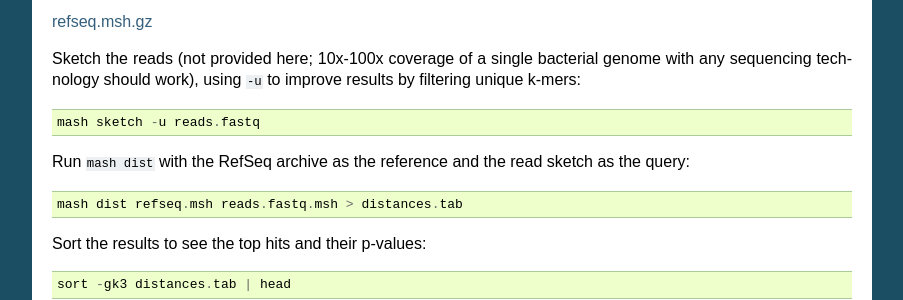
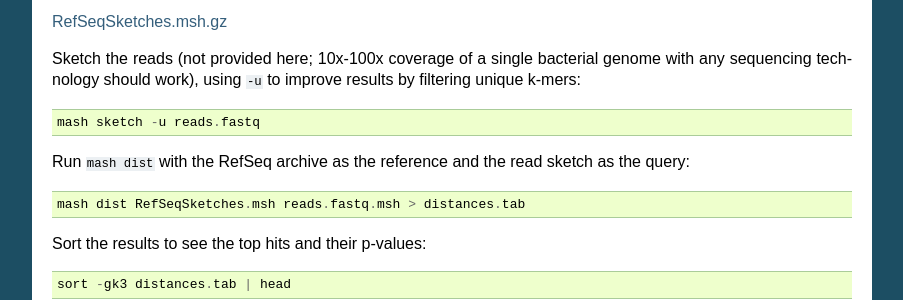
Before and after one commit to marbl/Mash, a Sphinx documentation site: the page built from doc/sphinx/tutorials.rst, in a window 1280 px wide, cut to the strip 1223-1523 px from the top of the page. Shown: the whole strip, without its empty margins (198-1101 px from the left). Built offline with Sphinx 7.4.7, drawn with Linux system fonts in a browser that asks for light colours.

Commit message:
correct RefSeqSketches.msh name

```diff
--- a/doc/sphinx/tutorials.rst
+++ b/doc/sphinx/tutorials.rst
@@ -63,7 +63,7 @@ Download and unzip the pre-sketched RefSeq archive:
 
 .. download::
 
-`refseq.msh.gz <http://gembox.cbcb.umd.edu/mash/RefSeqSketches.msh.gz>`_
+`RefSeqSketches.msh.gz <http://gembox.cbcb.umd.edu/mash/RefSeqSketches.msh.gz>`_
 
 Sketch the reads (not provided here; 10x-100x coverage of a single bacterial genome
 with any sequencing technology should work), using :code:`-u` to improve results
@@ -78,7 +78,7 @@ sketch as the query:
 
 .. code::
 
-  mash dist refseq.msh reads.fastq.msh > distances.tab
+  mash dist RefSeqSketches.msh reads.fastq.msh > distances.tab
 
 Sort the results to see the top hits and their p-values:
 
```
